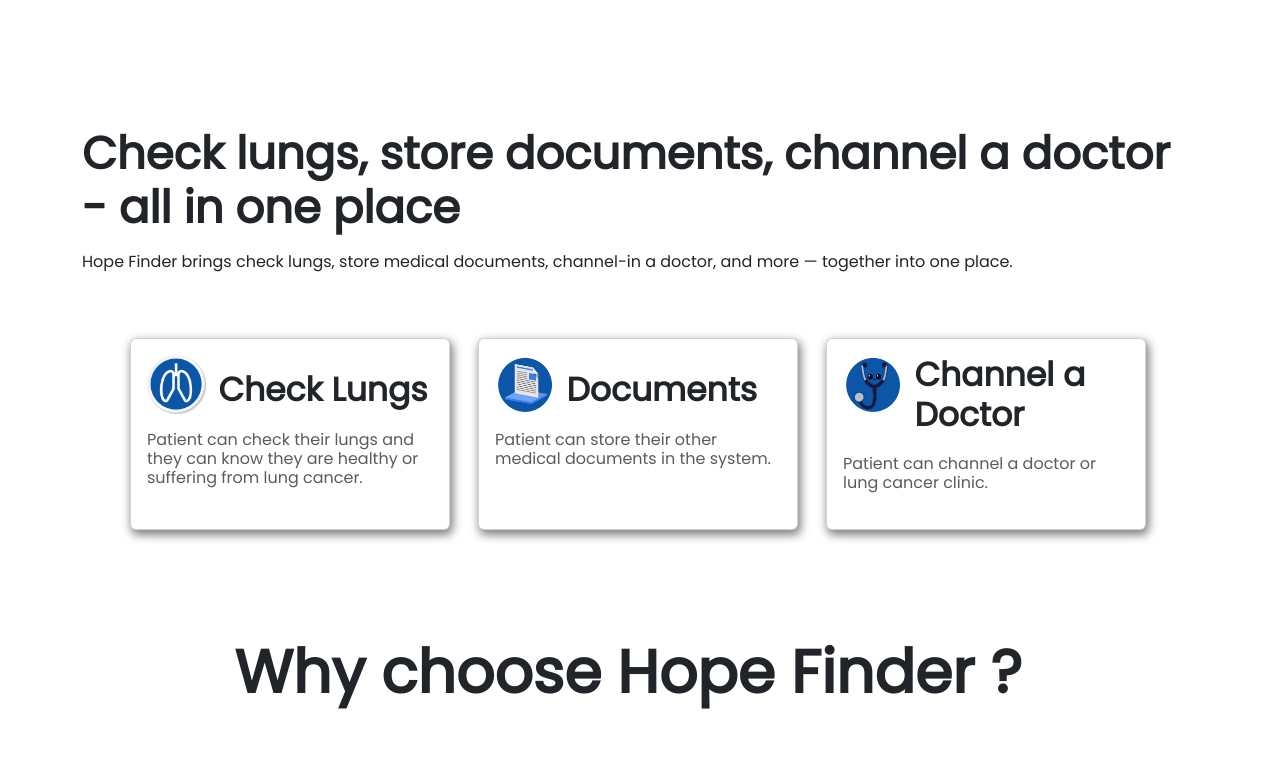
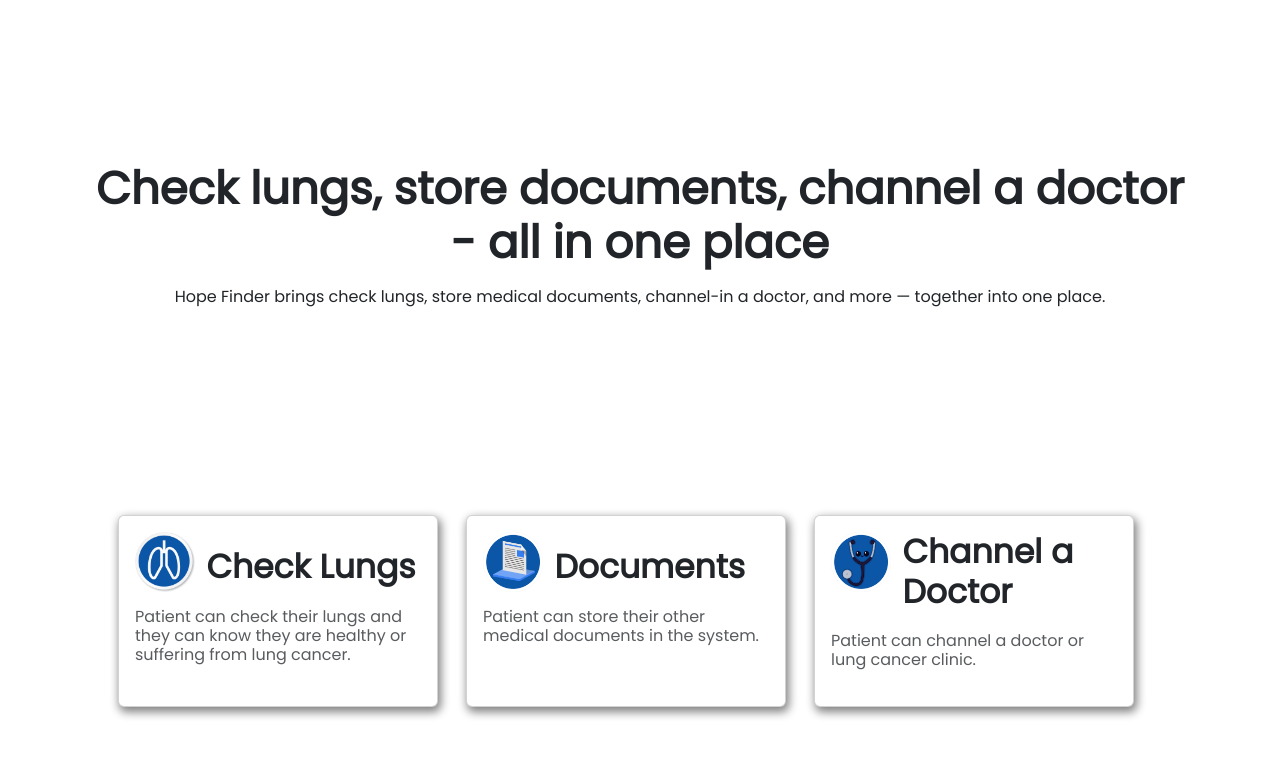
Before and after one commit to AjDep/Early_Lung_Cancer_Detection_System, a React (Vite) app in the folder UI/Hope-Finder/: page / in a window 1280 px wide. Shown: the part 560-1337 px from the top of the page. Built offline with nearby package versions, Linux system fonts and the light colour scheme.

Commit message:
Update responcive in home page

```diff
--- a/UI/Hope-Finder/src/Pages/Home/home.jsx
+++ b/UI/Hope-Finder/src/Pages/Home/home.jsx
@@ -27,7 +27,7 @@
 
         <Row className={style.hero}>
 
-            <div  className="p-6 text-center " style={{marginTop: '87px', height:'600px', paddingTop:'100px'}}>
+            <div  className="p-6 text-center " style={{marginTop: '87px', height:'635px', paddingTop:'100px'}}>
                 <h1   className={style.head_text} >Hope for everyone </h1>
                 <h4 className="mb-3">Early lung cancer detecting system.</h4>
                 <a className="btn btn-primary" href="" role="button">
@@ -38,16 +38,16 @@
 
 
         <Row>
-        <h1 style={{fontSize:'45px', fontWeight:'bold'}}>
+        <h1 style={{fontSize:'45px', fontWeight:'bold', textAlign:'center'}}>
             Check lungs, store documents, channel a doctor - all in one place
         </h1>
-        <p style={{paddingTop:'15px'}}>
+        <p style={{paddingTop:'15px',textAlign:'center'}}>
             Hope Finder brings check lungs, store medical documents, channel-in   a doctor, and more — together into one place.
         </p>
         </Row>
 
-
-        <Row className='p-5 row-cols-1  row-cols-xl-3 g-4 py-5'>
+        <Row>
+            <Row className='p-5 row-cols-1  row-cols-xl-3 row-cols-sm-2 g-4 py-5' style={{height:'500px',alignItems:'center'}}>
                 <Col>
                     <Card style={{ width: '20rem',height:'12rem', boxShadow: '2px 4px 10px 1px gray '}}>
                         <Card.Body>
@@ -112,14 +112,13 @@
                         <a href="#"><h6 style={{color:'black',fontWeight:'bold', textDecoration:'underline'}}>See More</h6></a>
                     </Col>
                 </Row>
-        </Row>
+
 
                 <Row style={{backgroundColor:'rgba(0, 0, 0, 0.2)',overflowy:'hidden' }} className='text-center text-white '>
-            <div>
                     © 2020 Copyright: Hope Finder
-            </div>
                 </Row>
-
+            </Row>
+        </Row>
 
       </Container>
       </ThemeProvider>
```
Lines whose indentation alone changed are shown as unchanged.
